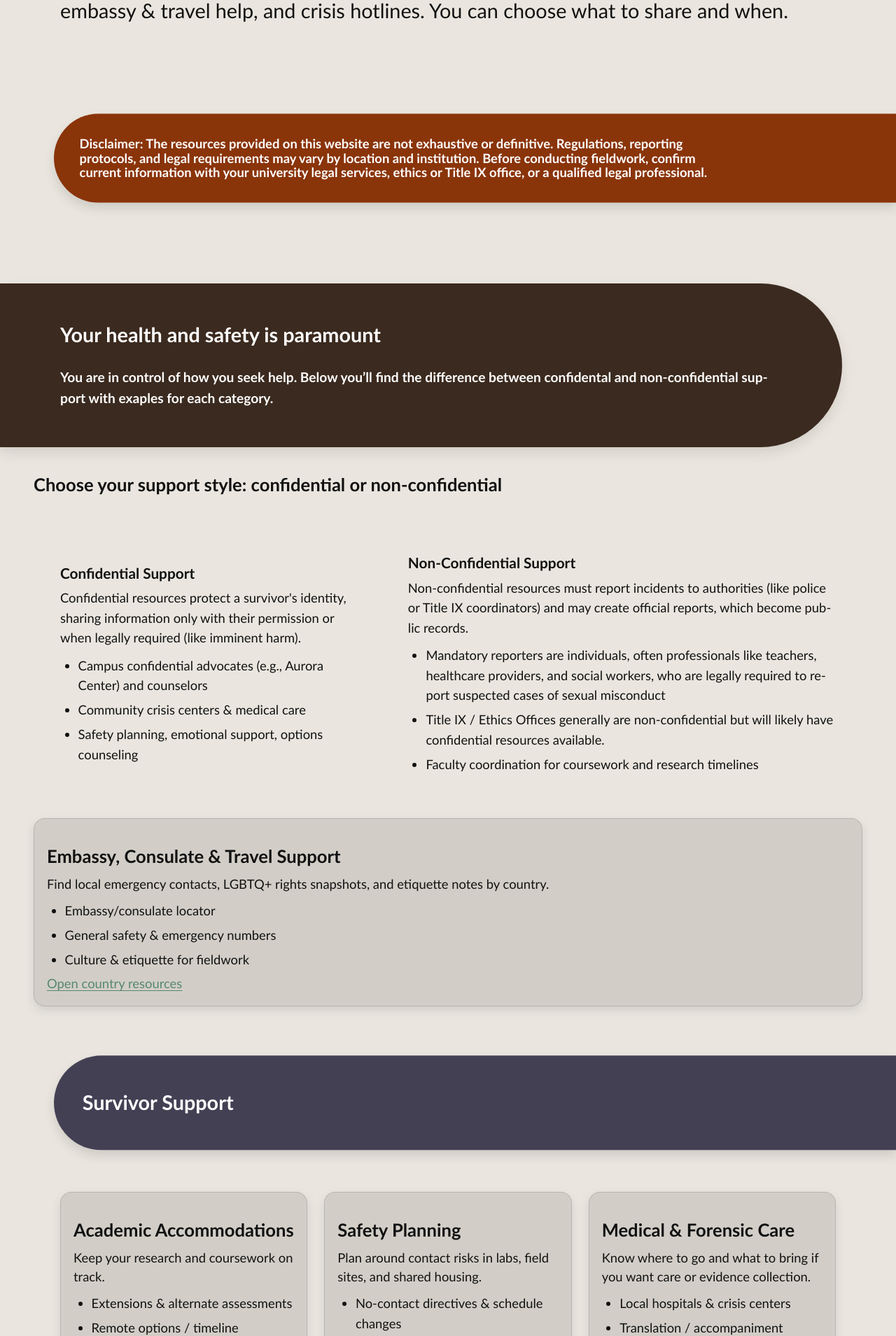
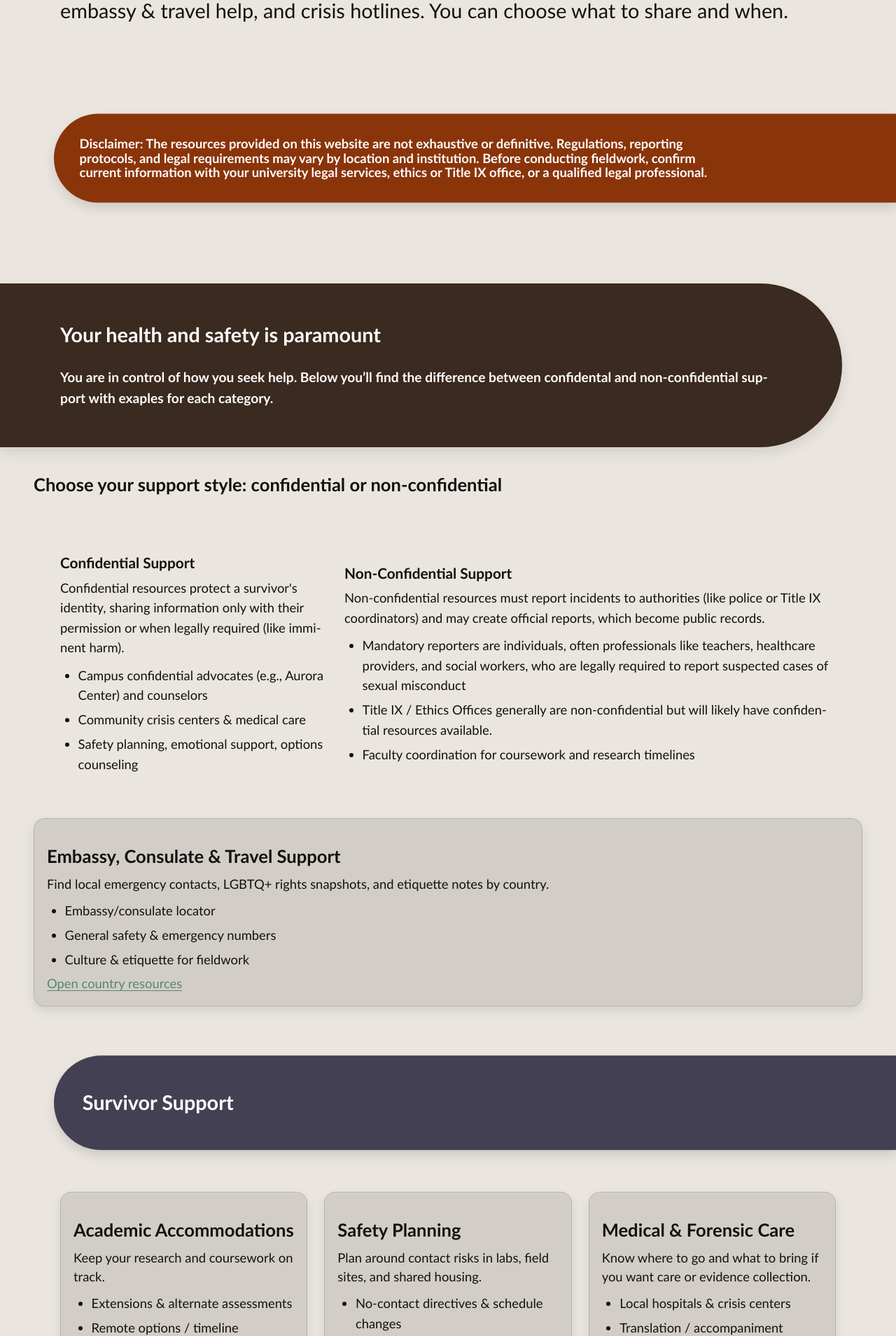
Before and after one commit to AnthroSafetyWarrior/GoldenTrowelProject, a Jekyll site: the page built from _pages/support.html, in a window 1280 px wide. Shown: the part 879-2788 px from the top of the page at 70% size. Built offline with Jekyll 4.4.1, drawn with Linux system fonts in a browser that asks for light colours.

Commit message:
updating name

```diff
--- a/_pages/support.html
+++ b/_pages/support.html
@@ -38,8 +38,8 @@ hero_tint: .40                        # optional (0–1: higher = more maroon ov
     <h3><strong>Choose your support style: confidential or non-confidential</strong></h3>
 
 <section class="section section--prep">
-    <div class="split split--prep">
-      <div class="text">
+  <div class="split">
+    <div class="text">
         <h4><strong>Confidential Support</strong></h4>
         <p>Confidential resources protect a survivor's identity, sharing information only with their permission or when legally required (like imminent harm).</p>
         <ul>
```
